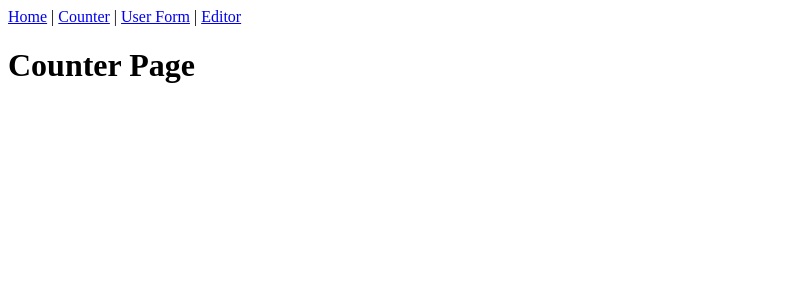
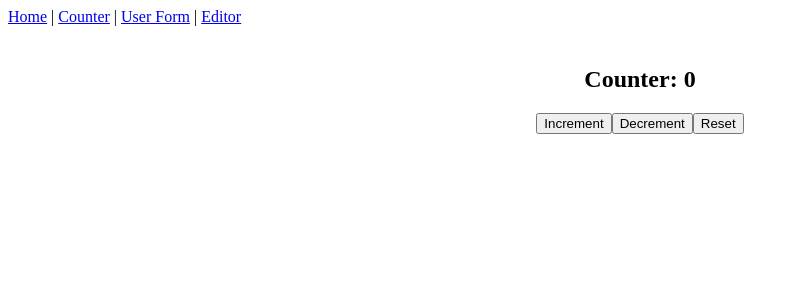
Before and after one commit to adarshbhatk/upliance-ai, a React (Vite) app: page /counter in a window 1280 px wide. Shown: the top 300 px of the page, without its empty margins (0-799 px from the left). Built offline with nearby package versions, Linux system fonts and the light colour scheme; the HTML template or start-up script is replaced by a standard one.

Commit message:
Add counter component

```diff
--- a/src/App.tsx
+++ b/src/App.tsx
@@ -1,8 +1,8 @@
 import React from "react";
 import { Routes, Route, Link } from "react-router-dom";
+import Counter from "./components/Counter";
 
 const Home = () => <h1>Home Page</h1>;
-const Counter = () => <h1>Counter Page</h1>;
 const UserForm = () => <h1>User Form Page</h1>;
 const Editor = () => <h1>Rich Text Editor Page</h1>;
 
--- /dev/null
+++ b/src/components/Counter.tsx
@@ -0,0 +1,16 @@
+import React, { useState } from "react";
+
+const Counter: React.FC = () => {
+  const [count, setCount] = useState(0);
+
+  return (
+    <div style={{ textAlign: "center", padding: "20px" }}>
+      <h2>Counter: {count}</h2>
+      <button onClick={() => setCount(count + 1)}>Increment</button>
+      <button onClick={() => setCount(count - 1)}>Decrement</button>
+      <button onClick={() => setCount(0)}>Reset</button>
+    </div>
+  );
+};
+
+export default Counter;
```
